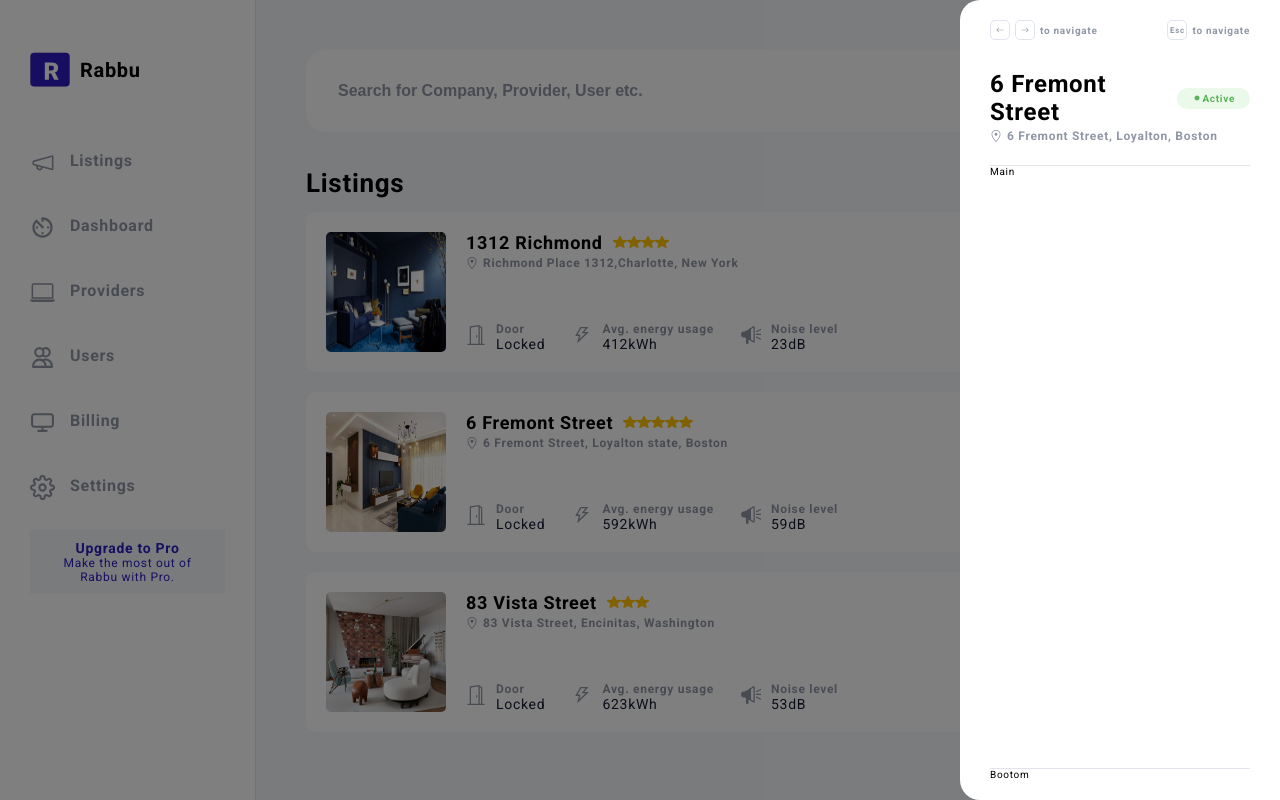
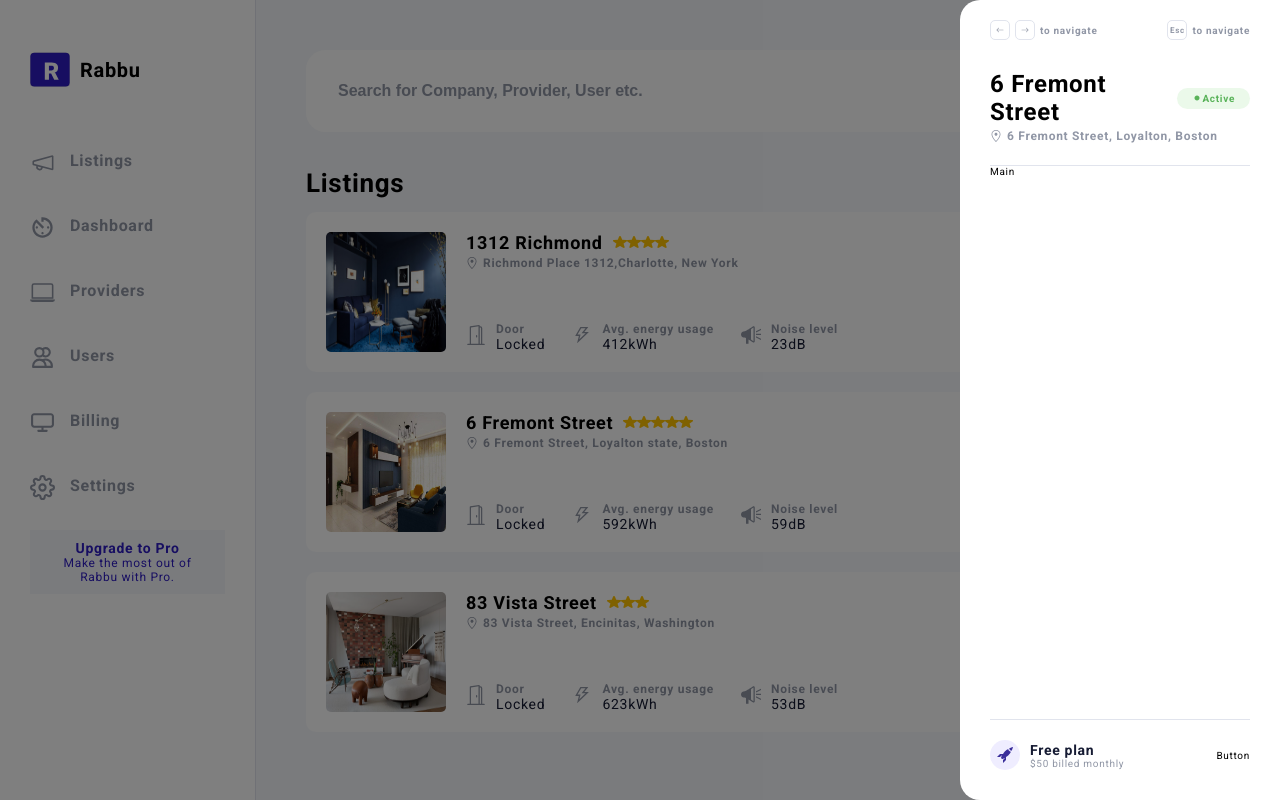
Before and after one commit to JocheAttah/interviewzst, a React (Create React App) app: page /listing in a window 1280 px wide. Built offline with nearby package versions, Linux system fonts and the light colour scheme.

Commit message:
wip bottom content modal

```diff
--- a/src/components/modal/Modal.jsx
+++ b/src/components/modal/Modal.jsx
@@ -1,7 +1,8 @@
 import React from "react";
 import "./modal.scss";
 import { BsArrowLeft, BsArrowRight } from "react-icons/bs";
-import { GoLocation, GoPrimitiveDot } from "react-icons/go";
+import { GoLocation, GoPrimitiveDot,GoRocket } from "react-icons/go";
+
 
 const Modal = () => {
   return (
@@ -9,7 +10,7 @@ const Modal = () => {
       <div className="modal__content">
         <TopContent />
         <div className="modal__main">Main</div>
-        <div className="modal__bottomContent">Bootom</div>
+        <BottomContent />
       </div>
     </div>
   );
@@ -17,7 +18,7 @@ const Modal = () => {
 
 export default Modal;
 
-function TopContent({}) {
+function TopContent() {
   return (
     <div className="modal__topContent">
       <div className="modal__navContainer">
@@ -53,3 +54,21 @@ function TopContent({}) {
     </div>
   );
 }
+
+
+const BottomContent = () => (
+    <div className="modal__bottomContent">
+        <div className="modal__contentContainer">
+            <div className="modal__planContainer">
+                <div className="modal__iconContainer">
+                    <GoRocket />
+                </div>
+                <div className="modal__planTextContainer">
+                    <h4 className="modal__planHeader">Free plan</h4>
+                    <p className="modal__planText">$50 billed monthly</p>
+                </div>
+            </div>
+            <div>Button</div>
+        </div>
+    </div>
+)
--- a/src/components/modal/modal.scss
+++ b/src/components/modal/modal.scss
@@ -27,6 +27,8 @@
     flex: 1;
   }
   &__bottomContent {
+    padding-top: 2rem;
+    padding-bottom: 1rem;
     border-top: 1px solid #e1e4ed;
   }
   &__navContainer {
@@ -96,4 +98,36 @@
     align-items: center;
   }
 
+  &__contentContainer {
+    display: flex;
+    align-items: center;
+    justify-content: space-between;
+  }
+  &__planContainer {
+    display: flex;
+    align-items: center;
+  }
+  &__iconContainer {
+    width: 3rem;
+    height: 3rem;
+    border-radius: 2rem;
+    background-color: var(--second-color-purple);
+    display: flex;
+    align-items: center;
+    justify-content: center;
+    color: var(--acc-color-purple);
+    font-size: 1.6rem;
+  }
+  &__planTextContainer{
+      margin-left: 1rem;
+  }
+  &__planHeader{
+      font-size: 1.4rem;
+      color:var(--txt-color);
+  }
+  &__planText{
+      font-size: 1rem;
+      color:var(--txt-light);
+  }
+
 }
```
